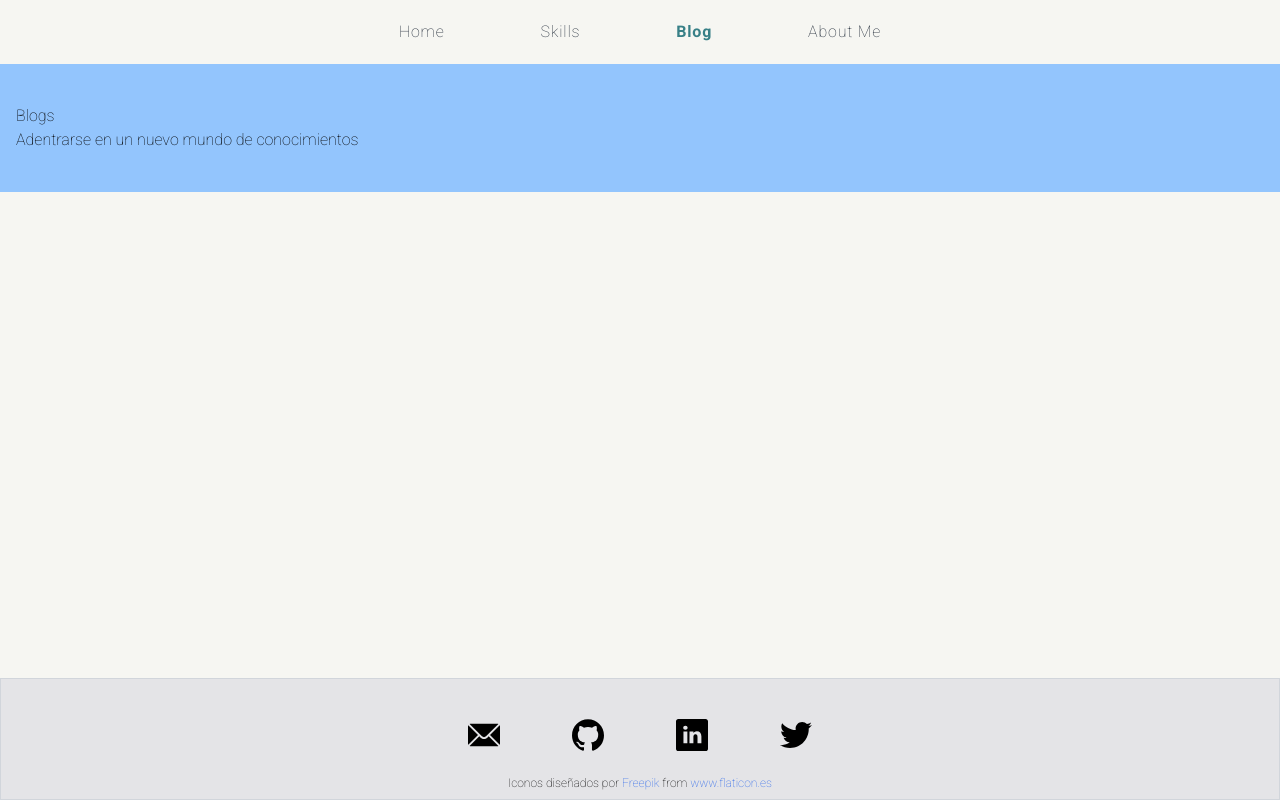
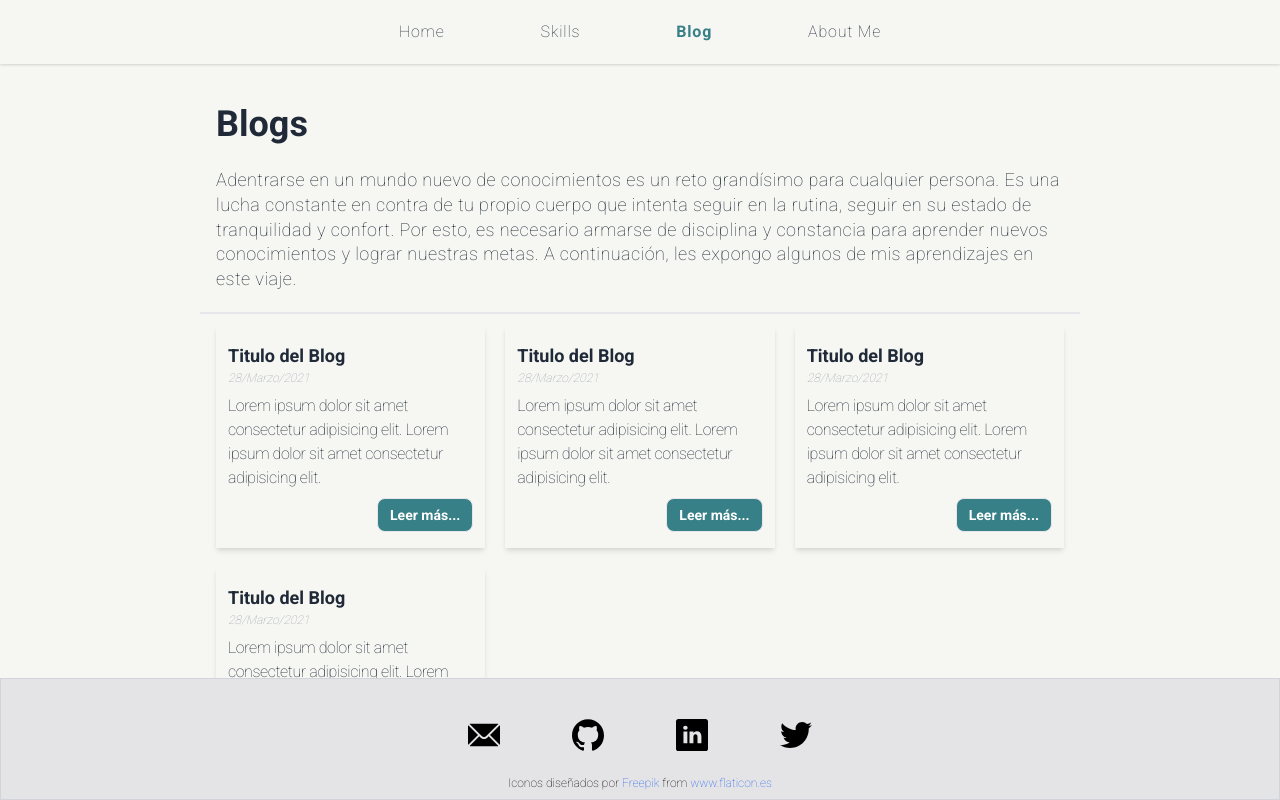
Before and after one commit to yomarguti/portfolio, a Next.js app: page /blog in a window 1280 px wide. Built offline with nearby package versions, Linux system fonts and the light colour scheme.

Commit message:
Creados los componentes BlogList y BlogListItem harcoded. Se cambia semantica en components/footer.js div > footer. Se cambio el estilo global de los links, se coloco que solo afectara al footer

```diff
--- /dev/null
+++ b/components/BlogList.js
@@ -0,0 +1,14 @@
+import BlogListItem from './BlogListItem';
+
+const BlogList = () => {
+  return (
+    <div className="grid grid-cols-1 px-4 pt-3 sm:grid-cols-2 lg:grid-cols-3 sm:gap-5">
+      <BlogListItem />
+      <BlogListItem />
+      <BlogListItem />
+      <BlogListItem />
+    </div>
+  );
+};
+
+export default BlogList;
--- /dev/null
+++ b/components/BlogListItem.js
@@ -0,0 +1,21 @@
+import Link from 'next/link';
+
+const BlogListItem = () => {
+  return (
+    <article className="flex flex-col items-start py-4 sm:px-3 sm:shadow-md">
+      <h1 className="text-lg font-semibold">Titulo del Blog</h1>
+      <p className="text-xs italic text-gray-400">28/Marzo/2021</p>
+      <p className="pt-2 tracking-tight">
+        Lorem ipsum dolor sit amet consectetur adipisicing elit. Lorem ipsum dolor sit amet
+        consectetur adipisicing elit.
+      </p>
+      <Link href="#">
+        <span className="self-end px-3 py-1 mt-2 text-white border rounded-lg bg-primary">
+          <a className="text-sm font-bold">Leer más...</a>
+        </span>
+      </Link>
+    </article>
+  );
+};
+
+export default BlogListItem;
--- a/components/Footer.js
+++ b/components/Footer.js
@@ -2,7 +2,7 @@ import React from 'react';
 
 const Footer = () => {
   return (
-    <div className="fixed bottom-0 flex flex-col items-center w-full pt-10 pb-2 border border-gray-300 bg-neutral">
+    <footer className="fixed bottom-0 flex flex-col items-center w-full pt-10 pb-2 border border-gray-300 bg-neutral">
       <ul className="flex justify-center pb-6">
         <li className="px-4 sm:px-6 md:px-9">
           <a href="mailto:yomar.guti@gmail.com" target="_blank">
@@ -35,7 +35,7 @@ const Footer = () => {
           www.flaticon.es
         </a>
       </div>
-    </div>
+    </footer>
   );
 };
 
--- a/pages/blog.js
+++ b/pages/blog.js
@@ -1,11 +1,20 @@
+import BlogList from '@components/BlogList';
+
 const Blog = () => {
   return (
-    <>
-      <header className="w-full px-4 bg-blue-300 md:py-10">
-        <h1>Blogs</h1>
-        <p>Adentrarse en un nuevo mundo de conocimientos </p>
-      </header>
-    </>
+    <main className="w-full mx-auto text-gray-800 md:w-content-md lg:w-content-lg">
+      <section className="px-4 pt-5 pb-5 border-b-2 md:pt-10">
+        <h1 className="text-4xl font-extrabold">Blogs</h1>
+        <p className="pt-4 text-lg leading-snug tracking-wide sm:pt-6">
+          Adentrarse en un mundo nuevo de conocimientos es un reto grandísimo para cualquier
+          persona. Es una lucha constante en contra de tu propio cuerpo que intenta seguir en la
+          rutina, seguir en su estado de tranquilidad y confort. Por esto, es necesario armarse de
+          disciplina y constancia para aprender nuevos conocimientos y lograr nuestras metas. A
+          continuación, les expongo algunos de mis aprendizajes en este viaje.
+        </p>
+      </section>
+      <BlogList />
+    </main>
   );
 };
 
--- a/styles/tailwind.css
+++ b/styles/tailwind.css
@@ -7,11 +7,11 @@
     @apply bg-fondo;
     @apply font-serif;
   }
-  a {
+  footer a {
     @apply text-blue-600;
   }
 
-  a:hover {
+  footer a:hover {
     @apply text-blue-800;
   }
   nav li:hover {
--- a/tailwind.config.js
+++ b/tailwind.config.js
@@ -7,6 +7,10 @@ module.exports = {
         fondo: '#f6f6f2',
         neutral: '#E4E4E7',
         primary: '#388087',
+      },
+      spacing: {
+        'content-md': '45rem',
+        'content-lg': '55rem',
       },
       fontFamily: {
         serif: ['Roboto', 'Helvetica', 'Neue', 'Arial', 'Helvetica', 'serif'],
```
